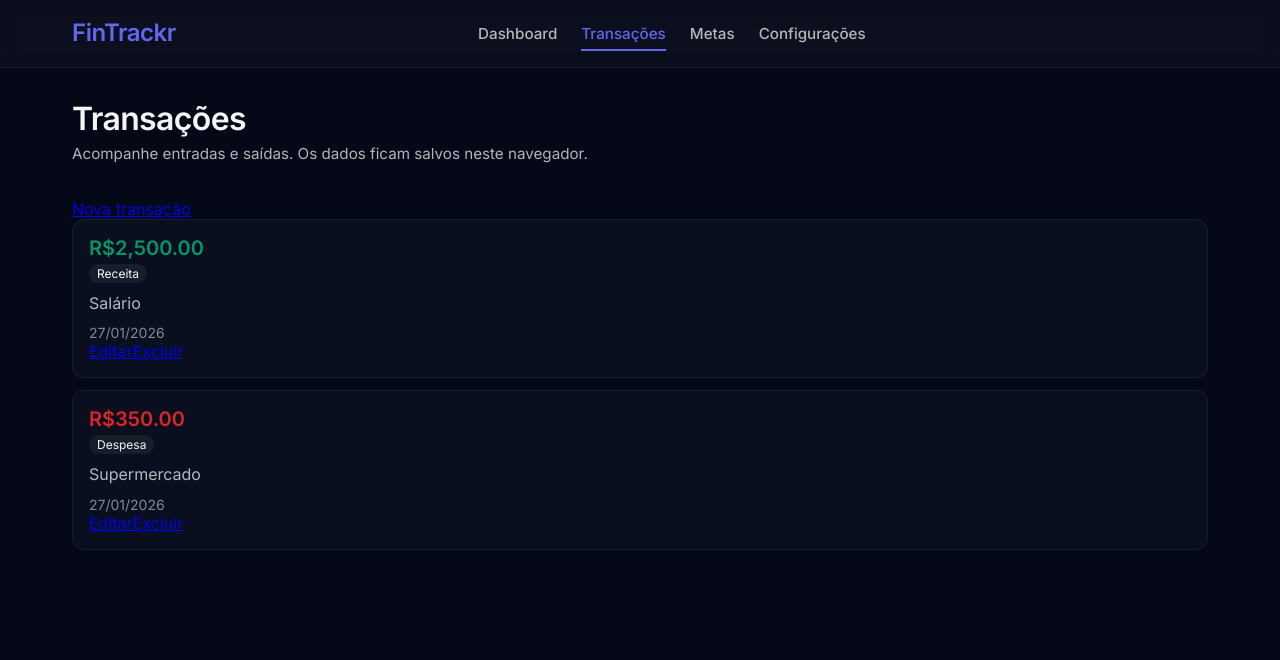
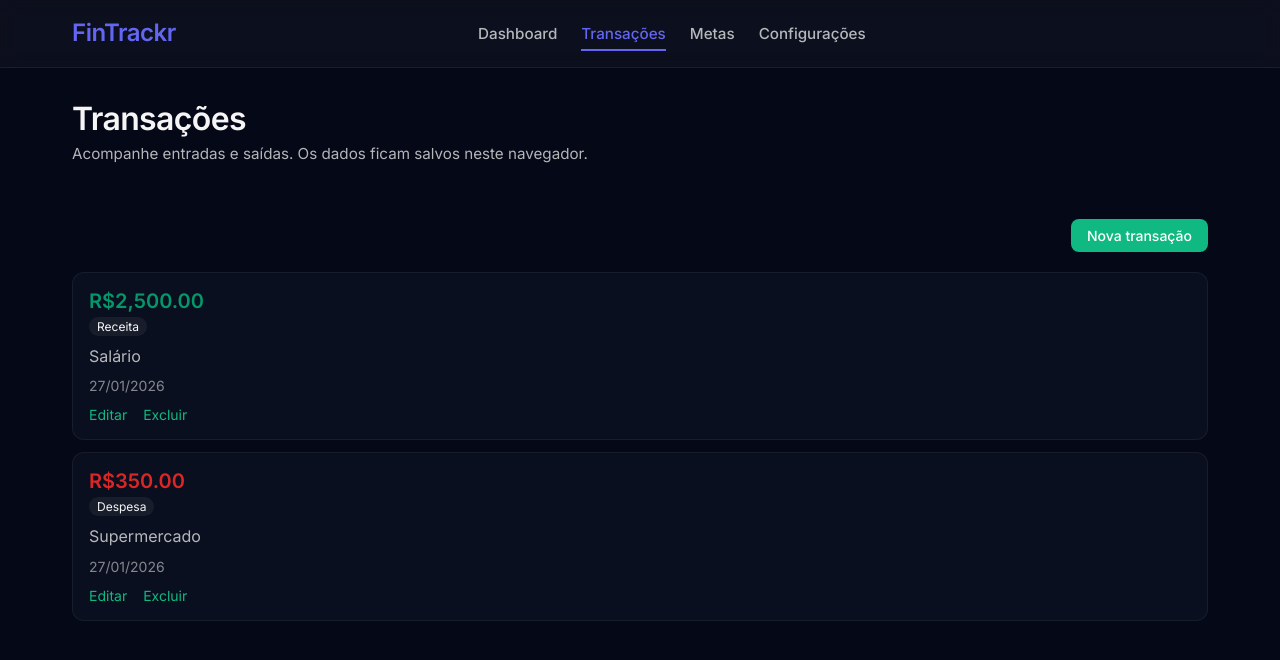
Before and after one commit to Leonardo062908/fintrackr-web, an Angular app: page /transactions in a window 1280 px wide. Shown: the top 660 px of the page. Built offline with nearby package versions, Linux system fonts and the light colour scheme.

Commit message:
style transactions page toolbar and action links

```diff
--- a/src/app/features/transactions/transactions.component.scss
+++ b/src/app/features/transactions/transactions.component.scss
@@ -1,3 +1,26 @@
+.transactions-page {
+  display: flex;
+  flex-direction: column;
+  gap: 1.25rem;
+}
+
+.transactions-toolbar {
+  display: flex;
+  justify-content: flex-end;
+}
+
+.btn-new {
+  display: inline-flex;
+  align-items: center;
+  padding: 0.5rem 1rem;
+  border-radius: 0.5rem;
+  font-size: 0.875rem;
+  font-weight: 500;
+  text-decoration: none;
+  background: var(--ft-accent, #2563eb);
+  color: #fff;
+}
+
 .transactions-content {
   display: flex;
   flex-direction: column;
@@ -45,3 +68,19 @@
   background: var(--ft-bg-secondary);
   border-radius: 0.75rem;
 }
+
+.transaction-item-actions {
+  display: flex;
+  gap: 1rem;
+  margin-top: 0.75rem;
+  font-size: 0.875rem;
+}
+
+.transaction-item-actions a {
+  color: var(--ft-accent, #2563eb);
+  text-decoration: none;
+}
+
+.transaction-item-actions a:hover {
+  text-decoration: underline;
+}
```
